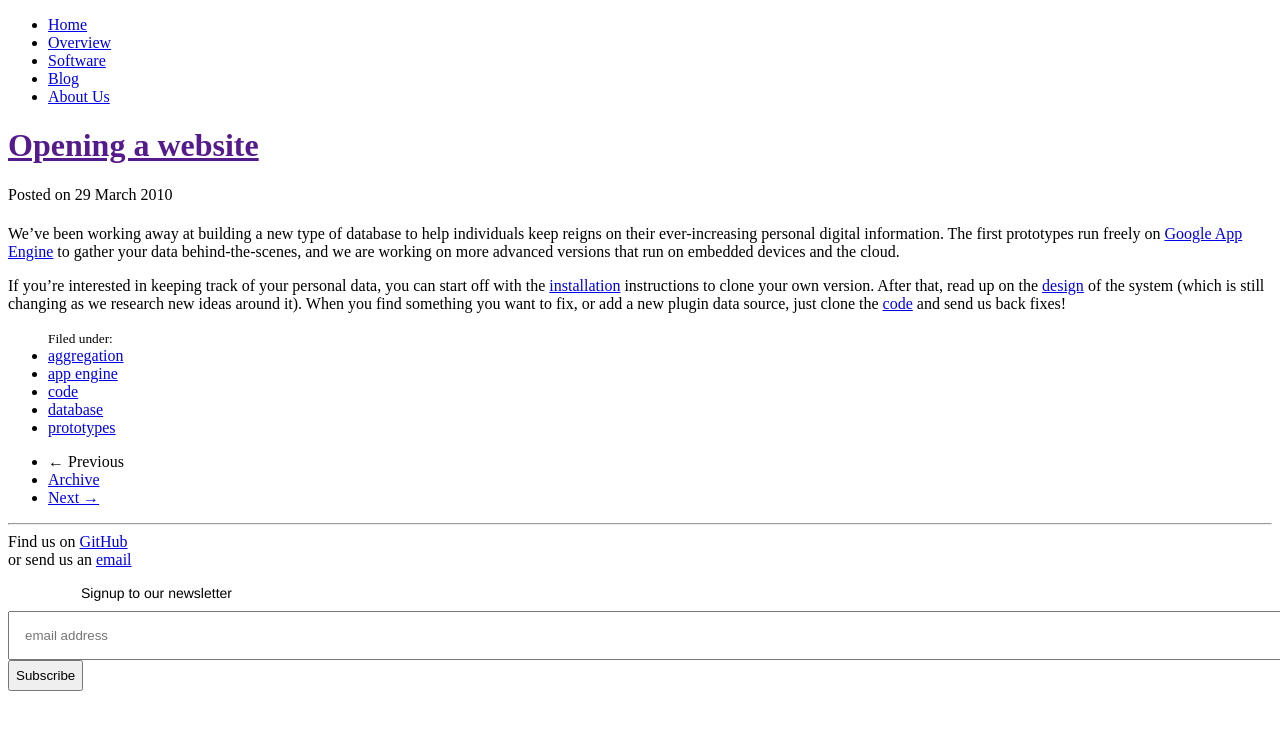
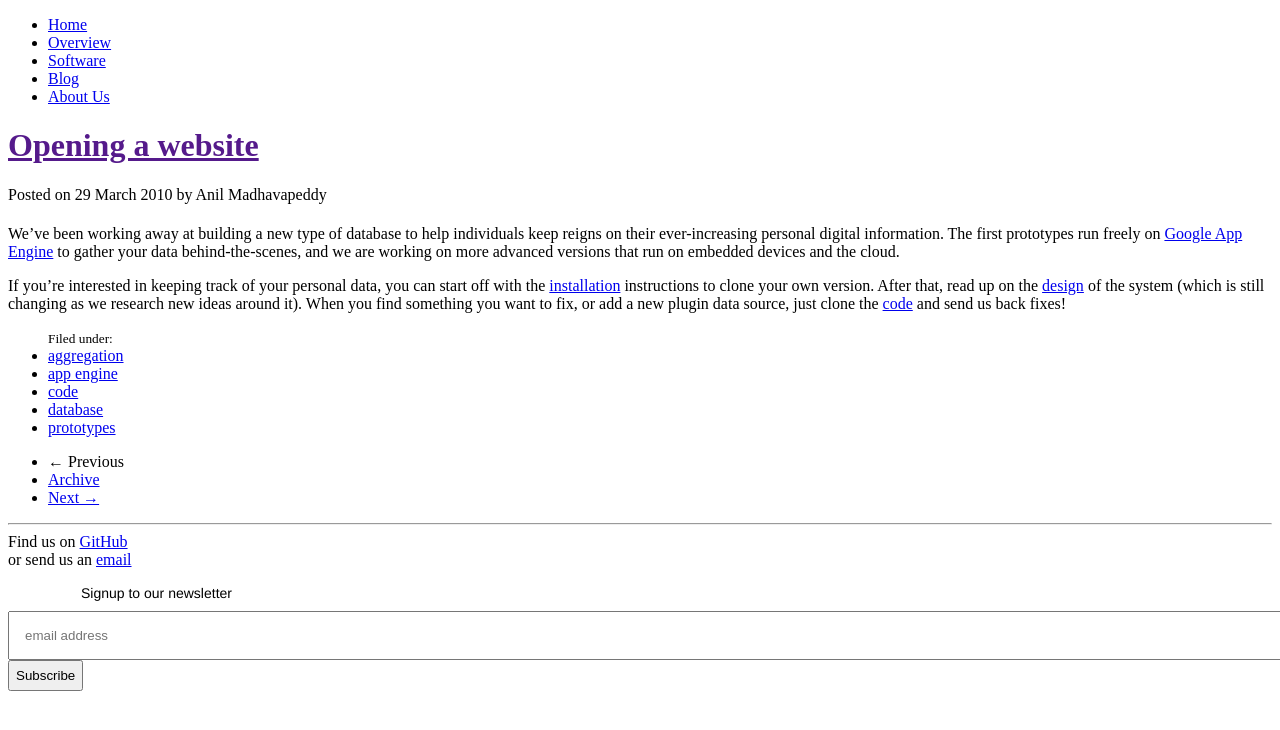
Before and after one commit to nymote/nymote.github.io, a Jekyll site: the page built from blog/_posts/2010-03-29-intro.md, in a window 1280 px wide. Shown: the top 730 px of the page. Built offline with Jekyll 4.4.1, drawn with Linux system fonts in a browser that asks for light colours; nearby versions of some CDN libraries; library files that are not in the unit come from our copies; comment, search, counter and statistics services are not loaded.

```diff
--- a/_includes/themes/twitter-mod/post.html
+++ b/_includes/themes/twitter-mod/post.html
@@ -31,7 +31,7 @@
 
           <div class="page-header">
             <h1><a class="post-title" href="{{ BASE_PATH }}{{ post.url }}">{{ page.title }}</a></h1>
-            <span>Posted on {{ page.date | date_to_long_string }}</span>
+            <span>Posted on {{ page.date | date_to_long_string }} by {{ page.author }}</span>
             {% if page.tagline %}<h2><small>{{page.tagline}}</small></h2>{% endif %}
           </div>
           <div class="row">
--- a/blog/index.html
+++ b/blog/index.html
@@ -43,7 +43,7 @@ navweight: 3
           {% for post in site.posts limit:5 %}
           <div class="page-header">
             <h1><a class="post-title" href="{{ BASE_PATH }}{{ post.url }}">{{ post.title }}</a></h1>
-            <span>Posted on {{ post.date | date_to_long_string }}</span>
+            <span>Posted on {{ post.date | date_to_long_string }} by {{ post.author }}</span>
             {% if post.tagline %}<h2><small>{{post.tagline}}</small></h2>{% endif %}
           </div>
           <div class="row">
```
